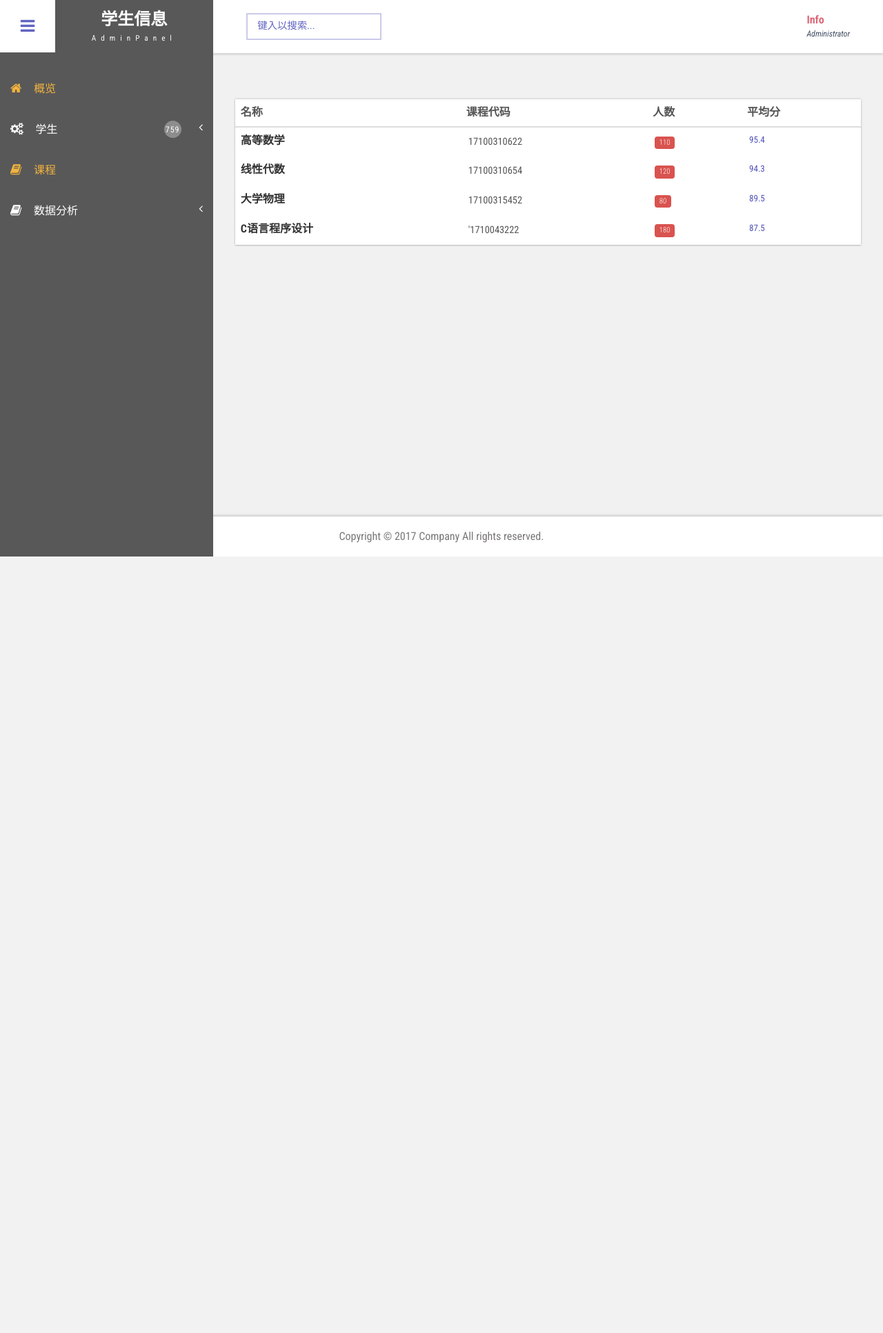
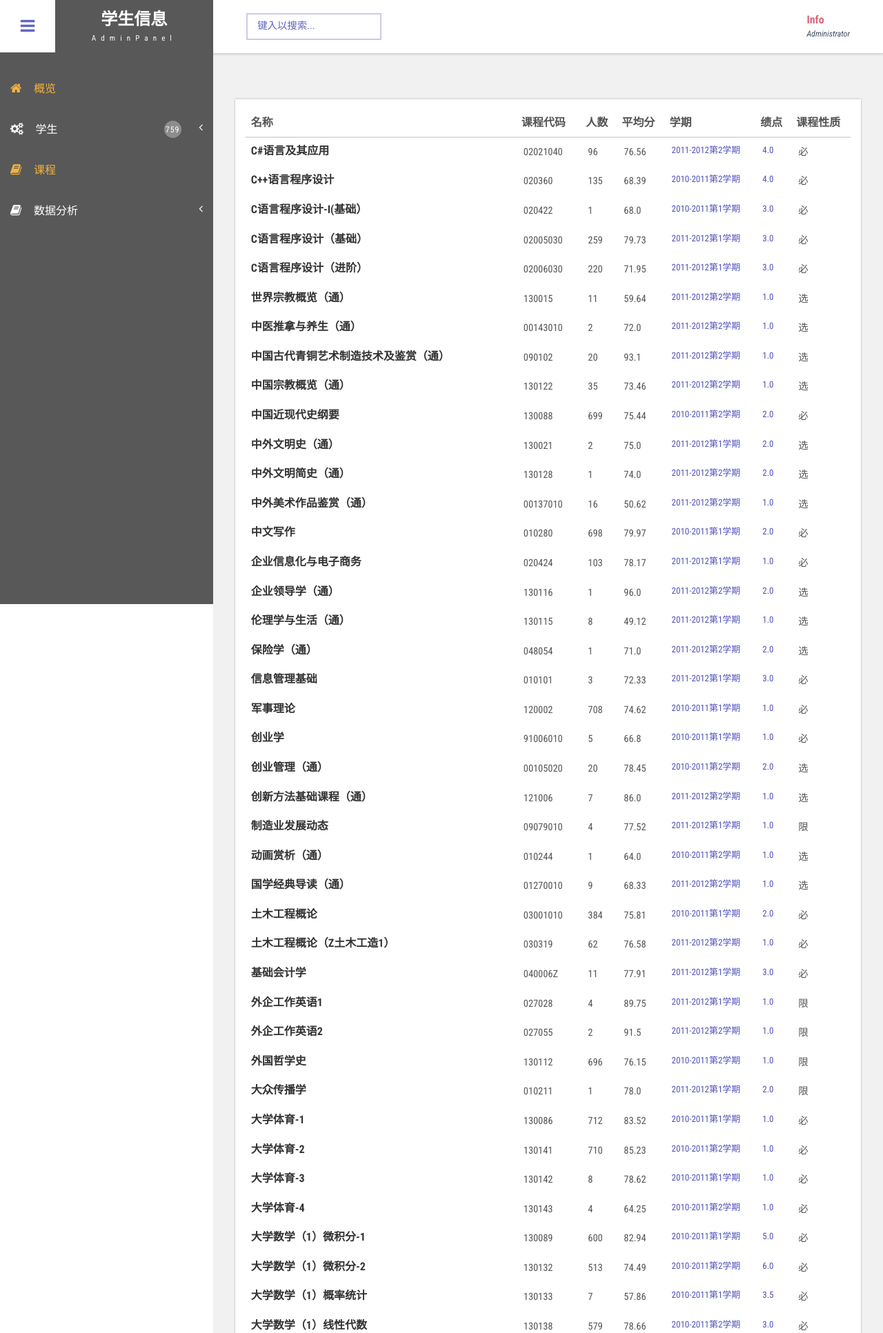
Before and after one commit to situmaimes/studentscoreanalysissystem, a Flask app: page /lesson in a window 1280 px wide. Shown: the top 1933 px of the page at 69% size. Before the commit the page ends 807 px from the top, so only its background shows below. Run offline with Flask 2, Linux system fonts and the light colour scheme; data comes from the database, SQL or seed files in the repository; parts of the project's set-up code (start-up, migrations or seed data) failed here and were passed over; some libraries are stand-ins or nearby versions.

Commit message:
add lessons.html

```diff
--- a/app/main/views.py
+++ b/app/main/views.py
@@ -54,8 +54,17 @@ def person(location, id):
 
 @main.route("/lesson",methods=["GET","POST"])
 def lessons():
+    course = db.session.query(Score.courseName,func.count(Score.id).label("courseNum"), \
+    func.avg(Score.mark).label('courseAvg'),  Score.courseId, \
+    Score.termName, Score.credit, Score.courseDe).group_by(Score.courseName).all()
+    courses = []
+    for lesson in course:
+        courses.append(list(lesson))
 
-    return render_template("lessons.html",studentNum=main.studentNum)
+    for lesson in courses:
+        lesson[2] = round(lesson[2], 2)
+    g.course = courses
+    return render_template("lessons.html",studentNum=main.studentNum, g = g)
 
 
 @main.route("/totalRank",methods=["GET","POST"])
--- a/app/templates/lessons.html
+++ b/app/templates/lessons.html
@@ -9,7 +9,7 @@
 
 				</div>
 				<div class="row">
-					 <div class="col stats-info widget-shadow">
+					 <div class="panel-body col stats-info widget-shadow">
 						<table class="table stats-table table-hover">
 							<thead>
 								<tr>
@@ -17,33 +17,23 @@
 									<th>课程代码</th>
 									<th>人数</th>
 									<th>平均分</th>
+									<th>学期</th>
+									<th>绩点</th>
+									<th>课程性质</th>
 								</tr>
 							</thead>
 							<tbody>
+								{% for lesson in g.course %}
 								<tr>
-									<th scope="row">高等数学</th>
-									<td>17100310622</td>
-									<td><span class="label label-danger">110</span></td>
-									<td><h5>95.4 <i class="label"></i></h5></td>
+									<th scope="row">{{ lesson[0] }}</th>
+									<td>{{ lesson[3] }}</td>
+									<td>{{ lesson[1] }}</td>
+									<td>{{ lesson[2] }}</td>
+									<td><h5>{{ lesson[4] }} <i class="label"></i></h5></td>
+									<td><h5>{{ lesson[5] }} <i class="label"></i></h5></td>
+									<td>{{ lesson[6] }}</td>
 								</tr>
-								<tr>
-									<th scope="row">线性代数</th>
-									<td>17100310654</td>
-									<td><span class="label label-danger">120</span></td>
-									<td><h5>94.3 <i class="label"></i></h5></td>
-								</tr>
-								<tr>
-									<th scope="row">大学物理</th>
-									<td>17100315452</td>
-									<td><span class="label label-danger">80</span></td>
-									<td><h5>89.5 <i class="label"></i></h5></td>
-								</tr>
-								<tr>
-									<th scope="row">C语言程序设计</th>
-									<td>'1710043222</td>
-									<td><span class="label label-danger">180</span></td>
-									<td><h5>87.5 <i class="label"></i></h5></td>
-								</tr>
+								{% endfor %}
 							</tbody>
 						</table>
 					</div>
```
